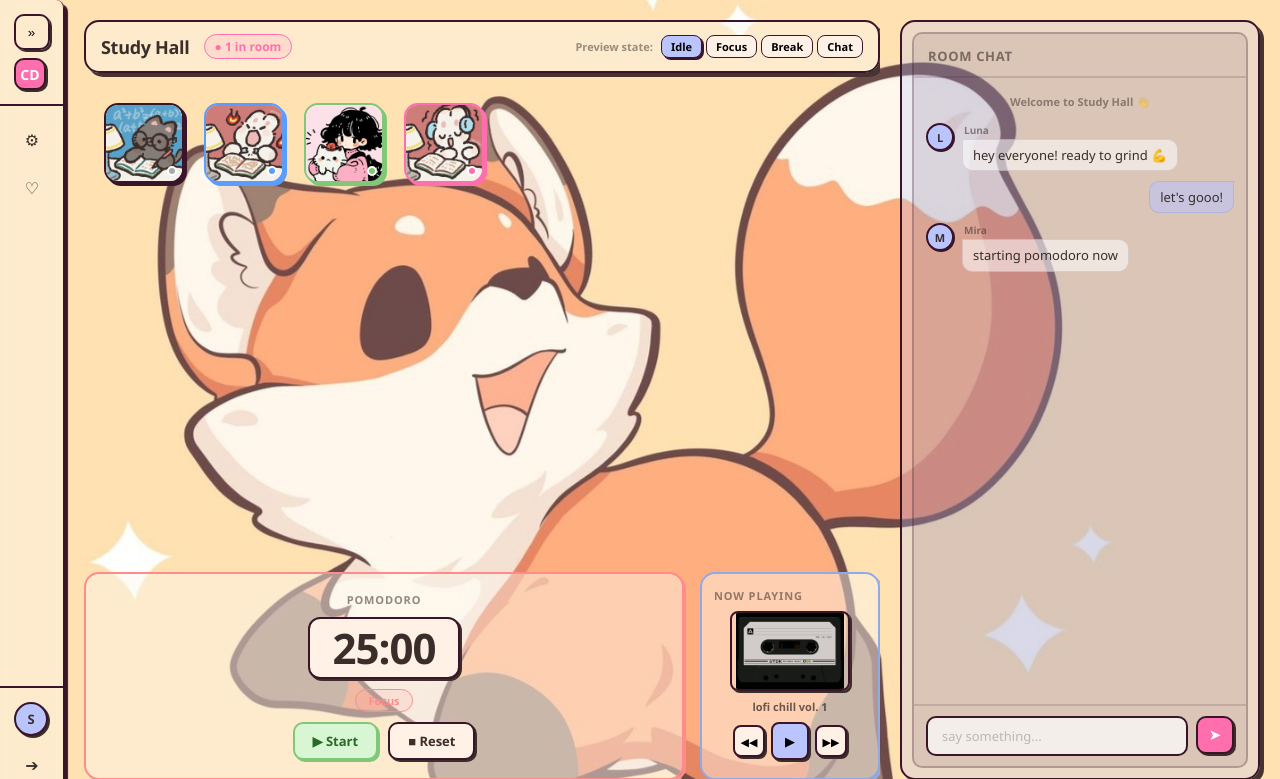
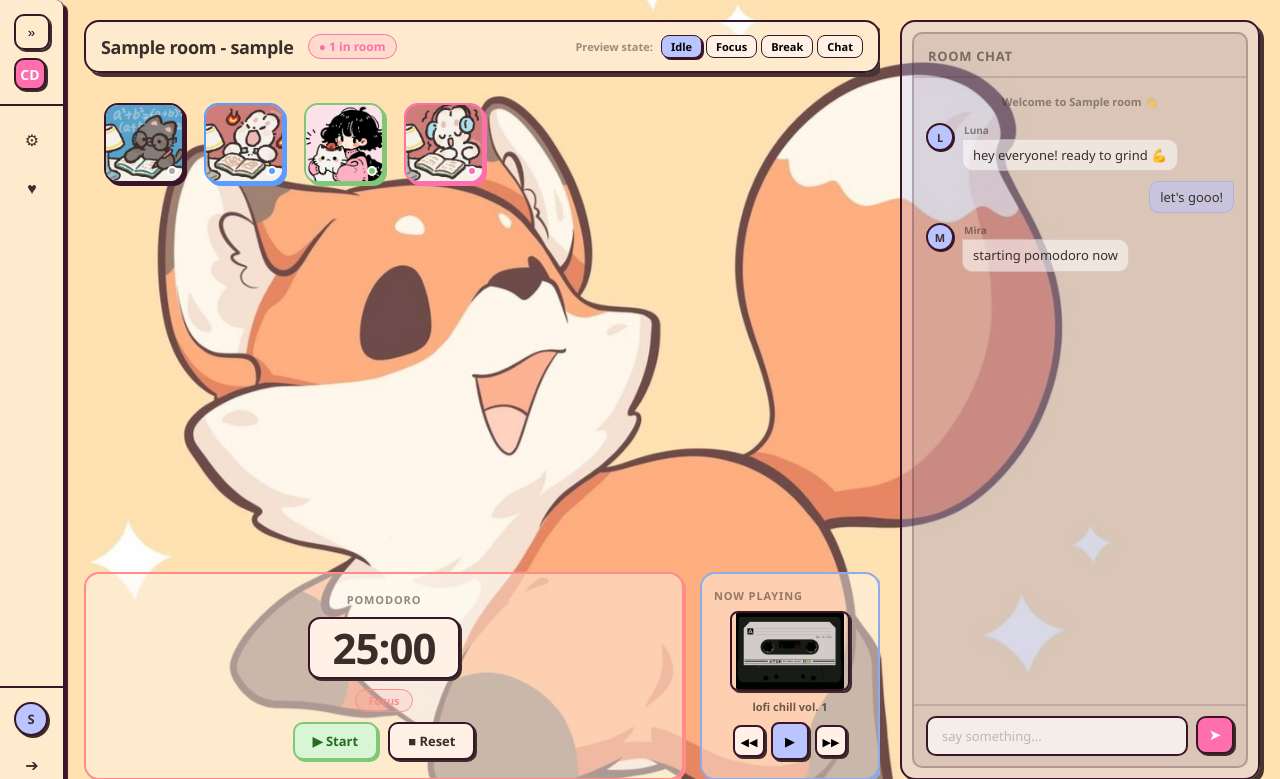
Before and after one commit to ao3Bean/CSE299_Project, a Django app: page /room/00000000-0000-0000-0000-000000000001/ in a window 1280 px wide. Shown: the top 779 px of the page. Run offline with Django 5.2, Linux system fonts and the light colour scheme; a user stored in the database is signed in; tables that the repository leaves empty hold one stand-in row (values such as "Sample post").

Commit message:
updated chatroom to display real name and host

```diff
--- a/support/room/views.py
+++ b/support/room/views.py
@@ -57,4 +57,4 @@ def create_room(request):
 @login_required
 def chatroom_view(request, room_id):
     room = get_object_or_404(Room, room_id=room_id)
-    return render(request, 'chatroom.html', {'rooms': room})
+    return render(request, 'chatroom.html', {'room': room})
--- a/support/templates/chatroom.html
+++ b/support/templates/chatroom.html
@@ -35,11 +35,13 @@
         <span class="nav-tooltip">Settings</span>
       </button>
 
-      <button class="nav-item nav-btn" id="saveRoom" aria-label="Save room">
-        <span class="nav-icon">&#9825;</span>
-        <span class="nav-label">Save Room</span>
-        <span class="nav-tooltip">Save Room</span>
-      </button>
+      {% if request.user == room.host %}
+        <button class="nav-item nav-btn" id="saveRoom" aria-label="Save room">
+          <span class="nav-icon">{% if room.is_saved %}&#9829;{% else %}&#9825;{% endif %}</span>
+          <span class="nav-label">{% if room.is_saved %}Saved{% else %}Save Room{% endif %}</span>
+          <span class="nav-tooltip">{% if room.is_saved %}Saved!{% else %}Save Room{% endif %}</span>
+        </button>
+      {% endif %}
 
     </nav>
 
@@ -74,7 +76,7 @@
         <!-- room header -->
             <div class="room-header card">
                 <div class="room-header-info">
-                <h1 class="room-name">{{ room.name|default:"Study Hall" }}</h1>
+                <h1 class="room-name">{{ room.name|default:"Study Hall" }} - {{ room.host|default:"Unknown" }}</h1>
                 <span class="room-count">
                 &#9679; <span id="participantCount">{{ room.participant_count|default:"1" }}</span> in room
                 </span>
@@ -292,7 +294,11 @@
 
     </div>
   </div>
-
+  <script>
+    const ROOM_ID = "{{ room.room_id }}";
+    const USERNAME = "{{ request.user.username }}";
+    const HOST = "{% if request.user == room.host %}true{% else %}false{% endif %}";
+  </script>
   <script src="{% static 'js/chatroom.js' %}" defer></script>
 </body>
 </html>
```
